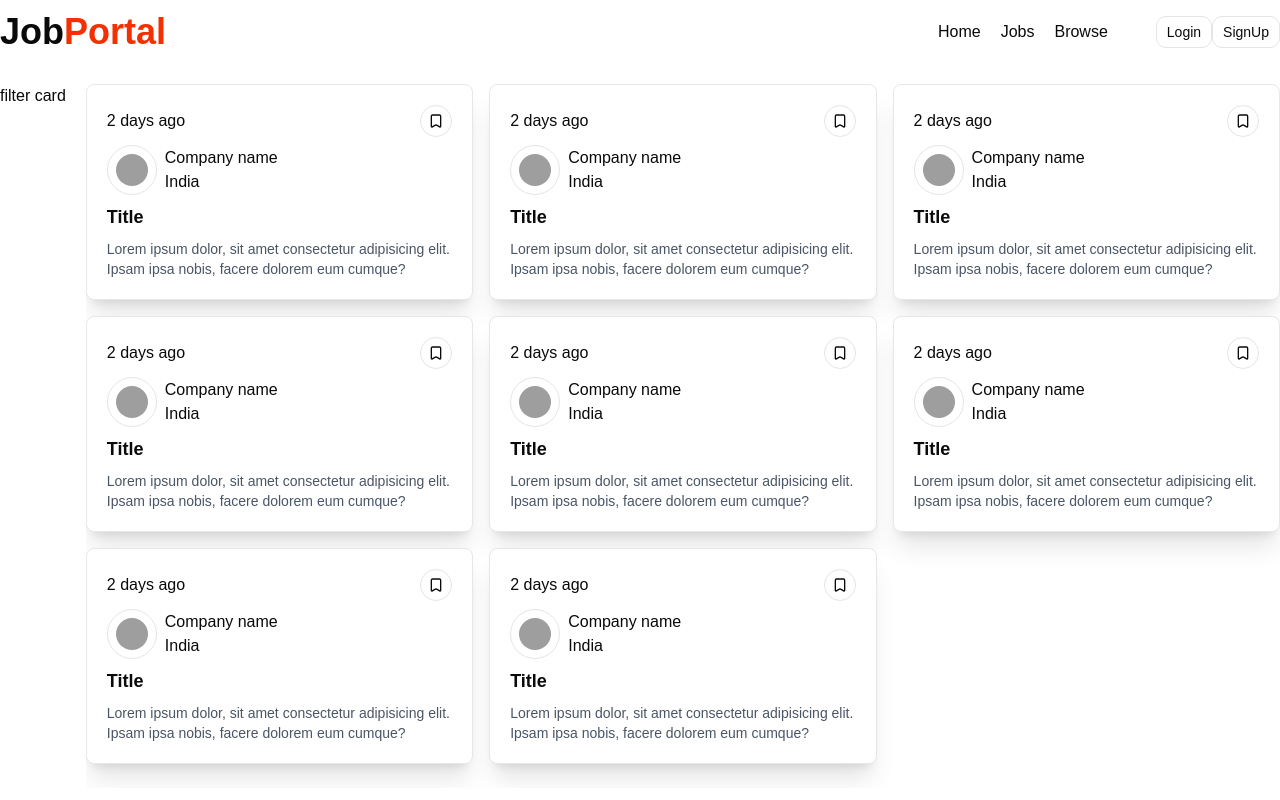
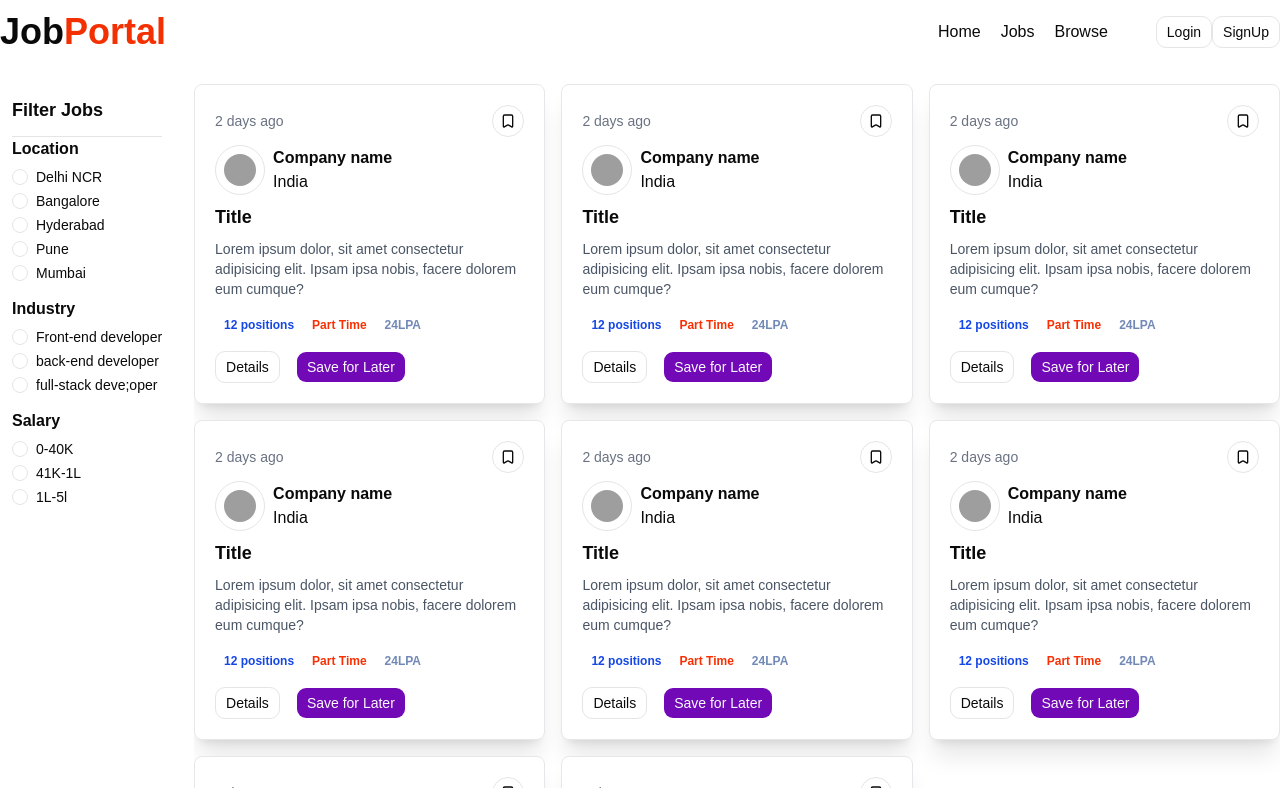
Before and after one commit to taranpreetsingh05/JobPortal, a React app in the folder frontend/: page /jobs in a window 1280 px wide. Built offline with nearby package versions, Linux system fonts and the light colour scheme; grey boxes are pictures that could not be loaded; the HTML template or start-up script is replaced by a standard one.

Commit message:
Added profile and browse pages, updated auth flow

```diff
--- /dev/null
+++ b/frontend/src/components/Browse.jsx
@@ -0,0 +1,30 @@
+import React from 'react'
+import Navbar from './shared/Navbar'
+import Job from './Job';
+const randomJobs=[1,2,3,4,5,6,7,8];
+function Browse() {
+  return (
+    <div>
+      <Navbar/>
+      <div className='max-w-7xl mx-auto my-10 '>
+        <h1 className=' font-bold text-xl'>
+            Search Results:({randomJobs.length})
+        </h1>
+        <div className='grid grid-cols-3 gap-10  mt-10'>
+
+
+            {
+                randomJobs.map((item,index)=>{
+                    return (
+                        <Job/>
+                    )
+                })
+            }
+            </div>
+
+      </div>
+    </div>
+  )
+}
+
+export default Browse
--- a/frontend/src/components/FilterCard.jsx
+++ b/frontend/src/components/FilterCard.jsx
@@ -1,9 +1,46 @@
 import React from 'react'
+import { RadioGroup,RadioGroupItem } from './ui/radio-group'
+import { Label } from './ui/label'
+const filterData=[
+    {
+        filterType:"Location",
+        array:["Delhi NCR","Bangalore","Hyderabad","Pune","Mumbai"]
+    },
+     {
+        filterType:"Industry",
+        array:["Front-end developer","back-end developer","full-stack deve;oper"]
+    },
+     {
+        filterType:"Salary",
+        array:["0-40K","41K-1L","1L-5l"]
+    },
 
+]
 const FilterCard = () => {
   return (
-    <div>
-      filter card
+    <div className='w-full bg-white p-3 rounded-md'>
+      <h1 className='font-bold text-lg'>Filter Jobs</h1>
+      <hr className='mt-3'/>
+      <RadioGroup>
+        {
+            filterData.map((data,index)=>{
+               return  <div>
+                    <h1 className='font-bold'>
+                        {data.filterType}
+                    </h1>
+                    {
+                        data.array.map((item,index)=>{
+                            return <div className='flex items-center space-x-2 my-2'>
+                                <RadioGroupItem value={item}/>
+                                    <Label>{item}</Label>
+
+                            </div>
+                        })
+                    }
+                </div>
+            })
+        }
+      </RadioGroup>
     </div>
   )
 }
--- a/frontend/src/components/Job.jsx
+++ b/frontend/src/components/Job.jsx
@@ -3,11 +3,12 @@ import { Button } from './ui/button'
 import { Bookmark } from 'lucide-react'
 import { Avatar } from './ui/avatar'
 import { AvatarImage } from './ui/avatar'
+import { Badge } from './ui/badge'
 function Job() {
   return (
     <div className='border rounded-md border-gray-200 shadow-xl bg-white p-5 '>
         <div className='flex justify-between items-center'>
-      <p>2 days ago</p>
+      <p className='text-sm text-gray-500'>2 days ago</p>
       <Button variant='outline' className='rounded-full' size='icon'>
         <Bookmark/>
       </Button>
@@ -19,7 +20,7 @@ function Job() {
       </Avatar>
       </Button>
       <div>
-        <h1>Company name</h1>
+        <h1 className='font-bold'>Company name</h1>
         <p>India</p>
       </div>
       </div>
@@ -27,6 +28,21 @@ function Job() {
         <h1 className='font-bold text-lg my-2'>Title</h1>
         <p className='text-sm text-gray-600'>Lorem ipsum dolor, sit amet consectetur adipisicing elit. Ipsam ipsa nobis, facere dolorem eum cumque?</p>
       </div>
+      <div className="flex items-center gpa-2 mt-4">
+        <Badge className="text-blue-700 font-bold" variant="ghost">
+          12 positions
+        </Badge>
+        <Badge className="text-[#F83002] font-bold" variant="ghost">
+          Part Time
+        </Badge>
+        <Badge className="text-[#7289b7] font-bold" variant="ghost">
+          24LPA
+        </Badge>
+      </div>
+      <div className='flex items-center gap-4 mt-4'>
+        <Button variant="outline">Details</Button>
+        <Button className="bg-[#7209b7]">Save for Later</Button>
+      </div>
     </div>
   )
 }
--- a/frontend/src/components/LatestJobCards.jsx
+++ b/frontend/src/components/LatestJobCards.jsx
@@ -1,29 +1,31 @@
-import React from 'react'
-import { Badge } from './ui/badge'
+import React from "react";
+import { Badge } from "./ui/badge";
 const LatestJobCards = () => {
   return (
-    <div className='p-5 rounded-md shadow-xl bg-white border border-gray-100 cursor-pointer'>
+    <div className="p-5 rounded-md shadow-xl bg-white border border-gray-100 cursor-pointer">
       <div>
-        <h1 className='font-medium font-lg'>Company Name</h1>
-        <p className='text-sm text-gray-500'>India</p>
+        <h1 className="font-medium font-lg">Company Name</h1>
+        <p className="text-sm text-gray-500">India</p>
       </div>
       <div>
-        <h1 className='font-medium font-lg my-2'>
-            Job Title
-        </h1>
-        <p className='text-sm text-gray-600'>
-            Lorem ipsum dolor sit amet consectetur adipisicing elit.
+        <h1 className="font-medium font-lg my-2">Job Title</h1>
+        <p className="text-sm text-gray-600">
+          Lorem ipsum dolor sit amet consectetur adipisicing elit.
         </p>
-        </div>
-        <div className='flex items-center gpa-2 mt-4'>
-            <Badge className="text-blue-700 font-bold" variant="ghost">12 positions</Badge>
-                <Badge className="text-[#F83002] font-bold" variant="ghost">Part Time</Badge>
-                <Badge className="text-[#7289b7] font-bold" variant="ghost">24LPA</Badge>
+      </div>
+      <div className="flex items-center gpa-2 mt-4">
+        <Badge className="text-blue-700 font-bold" variant="ghost">
+          12 positions
+        </Badge>
+        <Badge className="text-[#F83002] font-bold" variant="ghost">
+          Part Time
+        </Badge>
+        <Badge className="text-[#7289b7] font-bold" variant="ghost">
+          24LPA
+        </Badge>
+      </div>
+    </div>
+  );
+};
 
-
-        </div>
-    </div>
-  )
-}
-
-export default LatestJobCards
+export default LatestJobCards;
--- /dev/null
+++ b/frontend/src/components/Profile.jsx
@@ -0,0 +1,11 @@
+import React from 'react'
+
+function Profile() {
+  return (
+    <div>
+
+    </div>
+  )
+}
+
+export default Profile
--- a/frontend/src/components/auth/Login.jsx
+++ b/frontend/src/components/auth/Login.jsx
@@ -11,7 +11,7 @@ import axios from "axios";
 import { useNavigate } from "react-router-dom";
 import { toast } from "sonner";
 import { useDispatch, useSelector } from 'react-redux';
-import { setLoading } from "../../redux/authSlice";
+import { setLoading, setUser } from "../../redux/authSlice";
 import { Loader2 } from 'lucide-react';
 
 const Login = () => {
@@ -40,13 +40,21 @@ const Login = () => {
         withCredentials:true,
       });
       if(res.data.success){
+        dispatch(setUser(res.data.user));
         navigate("/");
         toast.success(res.data.message);
       }
     } catch (error) {
-      console.log(error.response?.data);
-  toast.error(error.response?.data?.message);
-    }
+  console.log("FULL ERROR:", error);
+  console.log("RESPONSE DATA:", error.response?.data);
+  console.log("STATUS:", error.response?.status);
+
+  toast.error(
+    error.response?.data?.message ||
+    error.response?.data?.msg ||
+    "Login failed"
+  );
+}
     finally{
       dispatch(setLoading(false));
     }
--- a/frontend/src/components/auth/Signup.jsx
+++ b/frontend/src/components/auth/Signup.jsx
@@ -13,7 +13,7 @@ import { Loader2 } from 'lucide-react';
 import axios from "axios";
 const Signup = () => {
   const [input, setInput] = useState({
-    fullname: "",
+    fullName: "",
     email: "",
     phoneNumber: "",
     password: "",
@@ -53,9 +53,15 @@ const Signup = () => {
         toast.success(res.data.message);
       }
     } catch (error) {
-      console.log(error);
 
-    }
+  console.log("FULL ERROR:", error);
+  console.log("RESPONSE:", error.response);
+  console.log("DATA:", error.response?.data);
+
+  toast.error(error.response?.data?.message);
+}
+
+
     finally{
             dispatch(setLoading(false));
 
--- a/frontend/src/components/shared/Navbar.jsx
+++ b/frontend/src/components/shared/Navbar.jsx
@@ -8,9 +8,12 @@ import {
   PopoverContent,
   PopoverTrigger,
 } from "@/components/ui/popover"
-const user = null;
+import { useSelector } from 'react-redux';
 const Navbar = () => {
+  const  {user}=useSelector(store=>store.auth);
+
   return (
+
     <div className='bg-white'>
         <div className='flex items-center justify-between mx-auto max-w-7xl h-16'>
         <div>
@@ -55,7 +58,7 @@ const Navbar = () => {
 </div>
 <div>
   <User2/>
-  <Button className="focus-visible:ring-0 focus-visible:ring-offset-0" variant='link'>View Profie</Button>
+  <Button className="focus-visible:ring-0 focus-visible:ring-offset-0" variant='link'><Link to='/profile'>View Profie</Link></Button>
 </div>
 <div>
   <LogOut/>
--- a/frontend/src/redux/authSlice.js
+++ b/frontend/src/redux/authSlice.js
@@ -4,13 +4,17 @@ const authSlice = createSlice({
   name: "auth",
   initialState: {
     loading: false,
+    user:null
   },
   reducers: {
     setLoading: (state, action) => {
       state.loading = action.payload;
     },
+    setUser:(state,action)=>{
+      state.user=action.payload;
+    }
   },
 });
 
-export const { setLoading } = authSlice.actions;
+export const { setLoading,setUser } = authSlice.actions;
 export default authSlice.reducer;
```
Also changed, not shown: frontend/src/App.jsx (+10 -0 lines).
